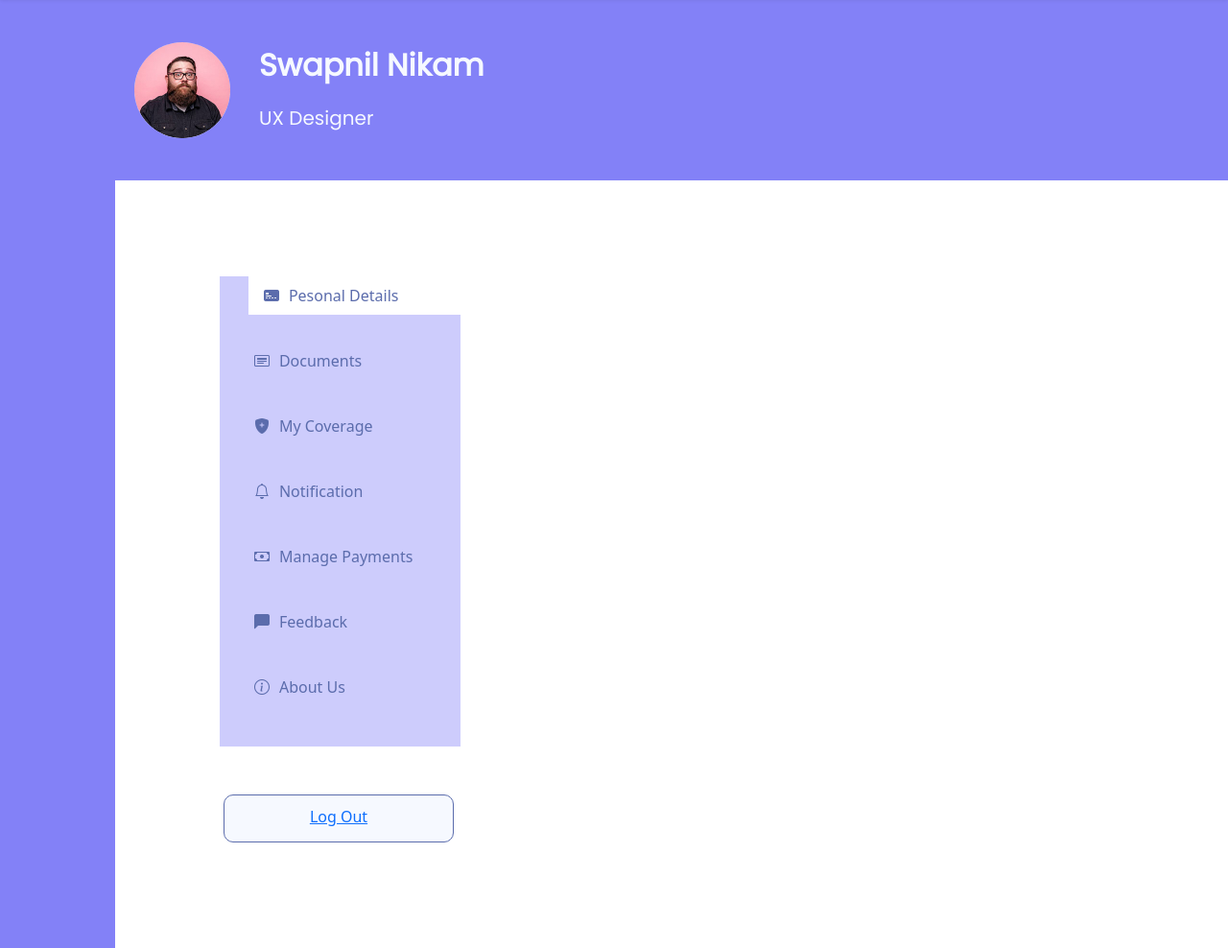
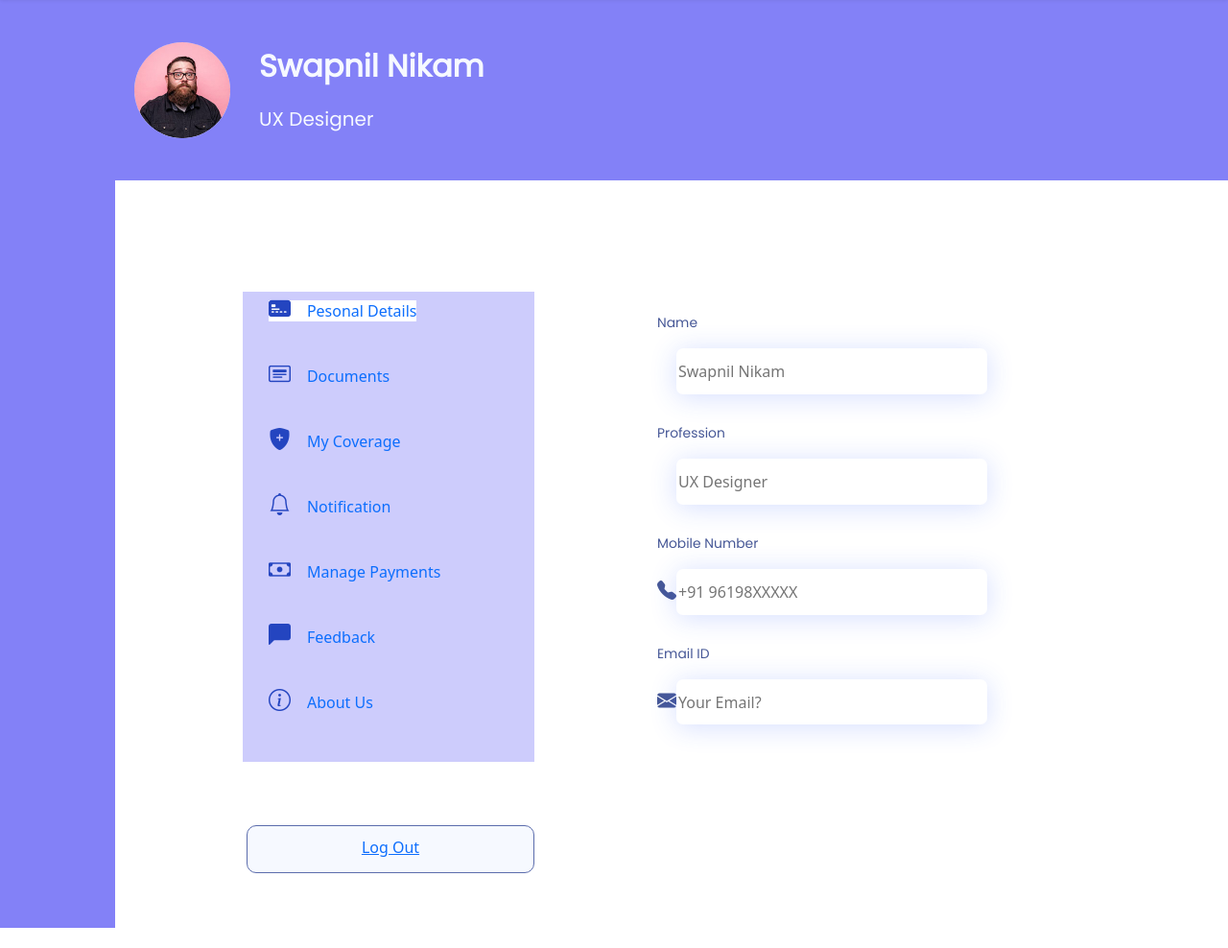
Before and after one commit to jitendra-sud/Research-and-development, a Django app: page /profileDetails in a window 1280 px wide. Shown: the part 86-1074 px from the top of the page at 96% size. After the commit the page ends 1053 px from the top, so only its background shows below. Run offline with Django 4.2, Linux system fonts and the light colour scheme; some libraries are stand-ins or nearby versions; some web fonts are replaced.

Commit message:
first profile page done

```diff
--- a/prosperityWebApp/prosperity/static/profileDetails.css
+++ b/prosperityWebApp/prosperity/static/profileDetails.css
@@ -1,22 +1,21 @@
-.boarder{
+.boarder {
   background: #8381F7;
   height: 188px;
 }
 
-.pic {
+.grid-container.boarder .grid-item .pic {
+  margin-top: 44px;
+  margin-left: 140px;
   background: #8381F7;
-	margin-left: 140px;
-	width: 100px;
-	height: 100px;
-	/* background: url(.png); */
   border-radius: 1000px;
 }
 
-.name {
+
+.grid-item .name {
   width: 247px;
   height: 48px;
   margin-left: 270px;
-margin-top: 150px;
+  margin-top: -99px;
 
   font-family: 'Poppins';
   font-style: normal;
@@ -24,22 +23,117 @@ font-weight: 700;
   font-size: 32px;
   line-height: 48px;
   color: #F6F9FF;
+
 }
 
-ul {
-  list-style-type: none;
-  margin: 0;
-  padding: 0;
+.grid-item .des {
   width: 200px;
-  background-color: #f1f1f1;
-  height: 500px;
+  height: 30px;
+  margin-left: 270px;
+  top: 208px;
+
+  font-family: 'Poppins';
+  font-style: normal;
+  font-weight: 400;
+  font-size: 20px;
+  line-height: 30px;
+  color: #F6F9FF;
+
 }
 
-li a {
-  display: block;
-  color: #5B6CAC;
-  padding: 8px 16px;
+.leftbar {
+  width: 494px;
+  margin-top: 116px;
+  margin-left: -96px;
+}
+
+.leftbar .leftbarul {
+  width: 304px;
+  height: 490px;
+  margin-left: 228.91px;
+  background: rgba(131, 129, 247, 0.4);
+  list-style-type: none;
+}
+
+.leftbar .leftbarul li {
+  height: 68px;
+  margin-left: 30px;
+}
+
+.leftbar .leftbarul li a {
+  margin-top: 5px;
+  margin-left: -35px;
   text-decoration: none;
+}
+
+.leftbar .leftbarul li a i {
+  margin-right: 17px;
+  font-size: 23px;
+  color: #2445c0;
+}
+
+.logout {
+  margin-left: 233px;
+  justify-content: center;
+  align-items: center;
+  padding: 0px;
+  gap: 10px;
+  margin-top: 50px;
+  margin-bottom: 4%;
+  width: 300px;
+  height: 50px;
+  border-radius: 10px;
+  flex: none;
+  order: 0;
+  flex-grow: 0;
+  background: #F6F9FF;
+  border: #5B6CAC solid 1px;
+}
+
+.rightcol .rightcollist {
+  list-style: none;
+  margin-bottom: 30px;
+  margin-left: 44px;
+}
+
+.rightcol .rightcollist p {
+  width: 200px;
+  height: 21px;
+  left: 577px;
+  top: 428px;
+  font-family: 'Poppins';
+  font-style: normal;
+  font-weight: 500;
+  font-size: 13.8758px;
+  line-height: 21px;
+  color: #475897;
+}
+
+.rightcol .rightcollist input {
+  width: 324px;
+  height: 47.87px;
+  left: 577px;
+  top: 462.69px;
+
+  background: #FFFFFF;
+  box-shadow: 0px 2.77516px 27.7516px rgba(44, 88, 255, 0.2);
+  border-radius: 6.9379px;
+  border: #c3c6cc;
+}
+
+input[type="text"]::placeholder {
+  margin-left: 20px;
+  /* text-align: center; */
+}
+
+.grid-container.lower {
+  display: grid;
+  grid-template-columns: 120px 400px auto;
+}
+
+.rightgrid {
+  margin-top: 138px;
+  margin-left: 89px;
 }
 
 /* Change the link color on hover */
--- a/prosperityWebApp/prosperity/templates/profileDetails.html
+++ b/prosperityWebApp/prosperity/templates/profileDetails.html
@@ -1,87 +1,66 @@
 <!DOCTYPE html>
 <html lang="en">
 <head>
+    {% load static %}
     {% include 'navbar.html' %}
-    {% load static %}
 
     <meta charset="UTF-8">
     <meta http-equiv="X-UA-Compatible" content="IE=edge">
     <meta name="viewport" content="width=device-width, initial-scale=1.0">
-    <link rel="stylesheet" href="{% static 'profileDetails.css' %}">
+    {% load static %} <link rel="stylesheet" href="{% static 'profileDetails.css' %}">
     <link rel="stylesheet" href="https://fonts.googleapis.com/icon?family=Material+Icons">
     <link rel="stylesheet" href="https://cdn.jsdelivr.net/npm/bootstrap-icons@1.5.0/font/bootstrap-icons.css">
 
 </head>
 <body>
-      <div class="grid-container" style="height:188px; background:#8381F7" class="boarder">
-        <div class="grid-item">
-            <img style="margin-left:140px;
-             margin-top:44px;
-             background:#8381F7;
-              border-radius: 1000px;" class="pic" src="{% static "media/Rectangle 199.jpg" %}" alt="">
-        </div>
-        <div class="grid-item">
-            <p style="width: 247px;
-        height: 48px;
-        margin-left: 270px;
-        margin-top: -100px;
+    <div class="grid-container boarder" style="height:188px; background:#8381F7">
+        <div class="grid-item"><img class="pic" src="{% static "media/Rectangle 199.jpg" %}" alt=""></div>
+        <div class="grid-item"><p class="name">Swapnil Nikam</p></div>
+        <div class="grid-item"><p class="des">UX Designer</p></div>
+    </div>
+    <div class="grid-container lower">
+        <div style="width:120px; height: 779px; background:#8381F7"></div>
 
-        font-family: 'Poppins';
-        font-style: normal;
-        font-weight: 700;
-        font-size: 32px;
-        line-height: 48px;
-        color: #F6F9FF;
-        " class="name">Swapnil Nikam</p>
-        </div>
-        <div class="grid-item">
-            <p style="width: 200px;
-            height: 30px;
-            margin-left: 270px;
-            top: 208px;
+        <div class="leftbar">
+            <ul class="leftbarul">
+              <li><a style="background:#ffff" href=""><i class="bi-credit-card-2-front-fill"></i>Pesonal Details</a></li>
+              <li><a href=""><i  class="bi-card-heading"></i>Documents</a></li>
+              <li><a href=""><i  class="bi-shield-fill-plus"></i>My Coverage</a></li>
+              <li><a href=""><i  class="bi-bell"></i>Notification</a></li>
+              <li><a href=""><i  class="bi-cash"></i>Manage Payments</a></li>
+              <li><a href=""><i  class="bi-chat-left-fill"></i>Feedback</a></li>
+              <li><a href=""><i  class="bi-info-circle"></i>About Us</a></li>
+            </ul>
+            <div><button class="logout"><a href="/otp"><p style="margin-top:10px">Log Out</p></a></button></div>
+          </div>
 
-            font-family: 'Poppins';
-            font-style: normal;
-            font-weight: 400;
-            font-size: 20px;
-            line-height: 30px;
-            color: #F6F9FF;
-            ">UX Designer</p>
-        </div>
+          <div class="rightgrid">
+            <ul class="rightcol">
+                <li class="rightcollist">
+                    <p>Name</p>
+                    <input style="margin-left: 20px;" type="text" placeHolder="Swapnil Nikam">
+                </li>
+                <li class="rightcollist">
+                    <p>Profession</p>
+                    <input style="margin-left: 20px;" type="text" placeHolder="UX Designer">
+                </li>
+                <li class="rightcollist">
+                    <p>Mobile Number</p>
+                    <i style="color:#475897; font-size:20px;" class="bi-telephone-fill"></i><input type="Number" placeHolder="+91 96198XXXXX">
+                </li>
+                <li class="rightcollist">
+                    <p>Email ID</p>
+                    <i style="color:#475897; font-size:20px;" class="bi-envelope-fill"></i><input type="Email" placeHolder="Your Email?">
+                </li>
+            </ul>
+          </div>
     </div>
-    <div style="width:120px;height: 100px; background:#8381F7" class="boarder"></div>
-      <div style="width:120px;height: 700px; background:#8381F7" class="boarder">
-        <div>
-            <ul style="width: 251.18px;
-        height: 490px;
-        margin-left: 228.91px;
-        background: rgba(131, 129, 247, 0.4);">
-            <li style="height:68px; margin-left:20px"><a style="margin-left:10px; background:#ffff" href=""><i style="margin-right:10px; background:#fffff" class="bi-credit-card-2-front-fill"></i>Pesonal Details</a></li>
-            <li style="height:68px; margin-left:20px"><a href=""><i style="margin-right:10px; background:#fffff" class="bi-card-heading"></i>Documents</a></li>
-            <li style="height:68px; margin-left:20px"><a href=""><i style="margin-right:10px;" class="bi-shield-fill-plus"></i>My Coverage</a></li>
-            <li style="height:68px; margin-left:20px"><a href=""><i style="margin-right:10px;" class="bi-bell"></i>Notification</a></li>
-            <li style="height:68px; margin-left:20px"><a href=""><i style="margin-right:10px;" class="bi-cash"></i>Manage Payments</a></li>
-            <li style="height:68px; margin-left:20px"><a href=""><i style="margin-right:10px;" class="bi-chat-left-fill"></i>Feedback</a></li>
-            <li style="height:68px; margin-left:20px"><a href=""><i style="margin-right:10px;" class="bi-info-circle"></i>About Us</a></li>
-        </ul>
-        </div>
-        <div>
-            <button style="margin-left:233px;justify-content: center;
-            align-items: center;
-            padding: 0px;
-            gap: 10px;
-            margin-top: 50px;
-            margin-bottom: 4%;
-            width: 240px;
-            height: 50px;
-            border-radius: 10px;
-            flex: none;
-            order: 0;
-            flex-grow: 0;
-            background: #F6F9FF;
-            border: #5B6CAC solid 1px;" class="login"><a href="/otp"><p style="margin-top:10px">Log Out</p></a></button>
-      </div>
 
+    {% comment %} <div style="width:120px;height: 700px; background:#8381F7"> {% endcomment %}
+
+
+
+    </div>
 
 
 
```
Lines whose indentation alone changed are shown as unchanged.
